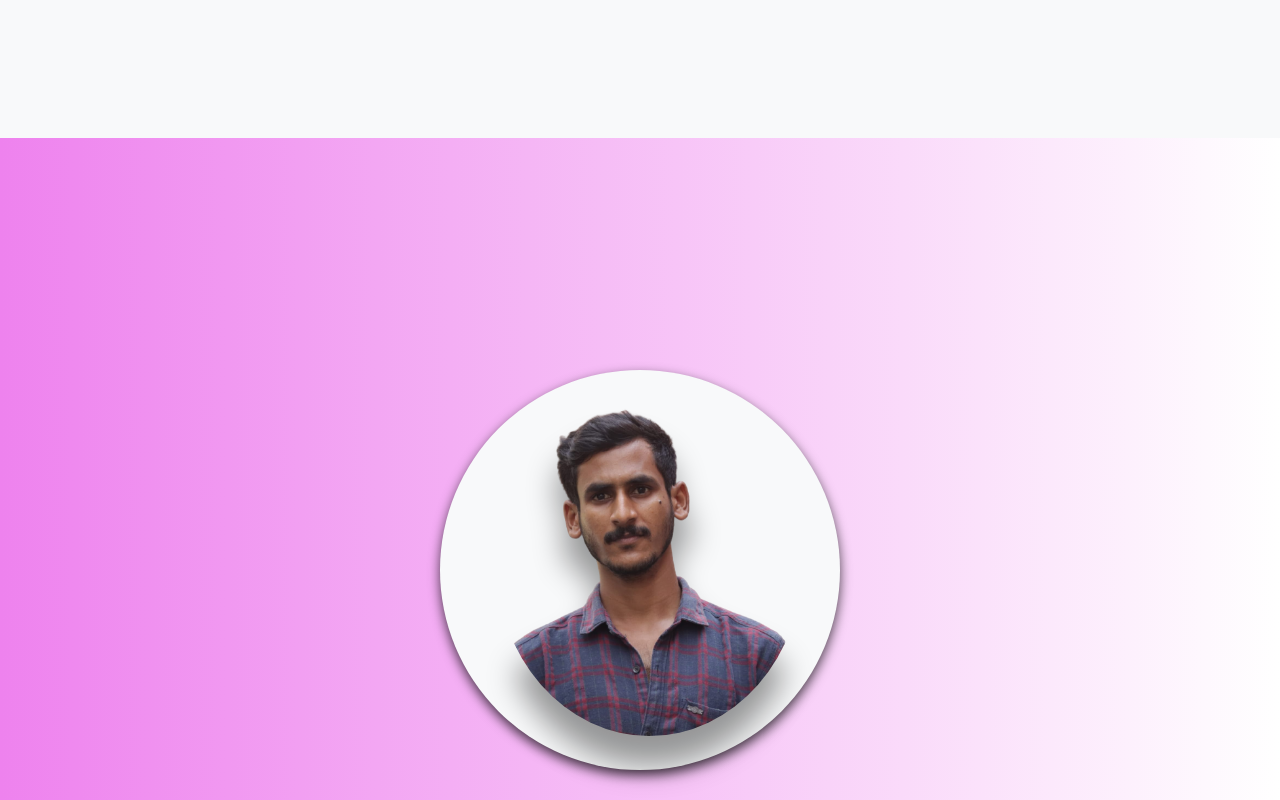
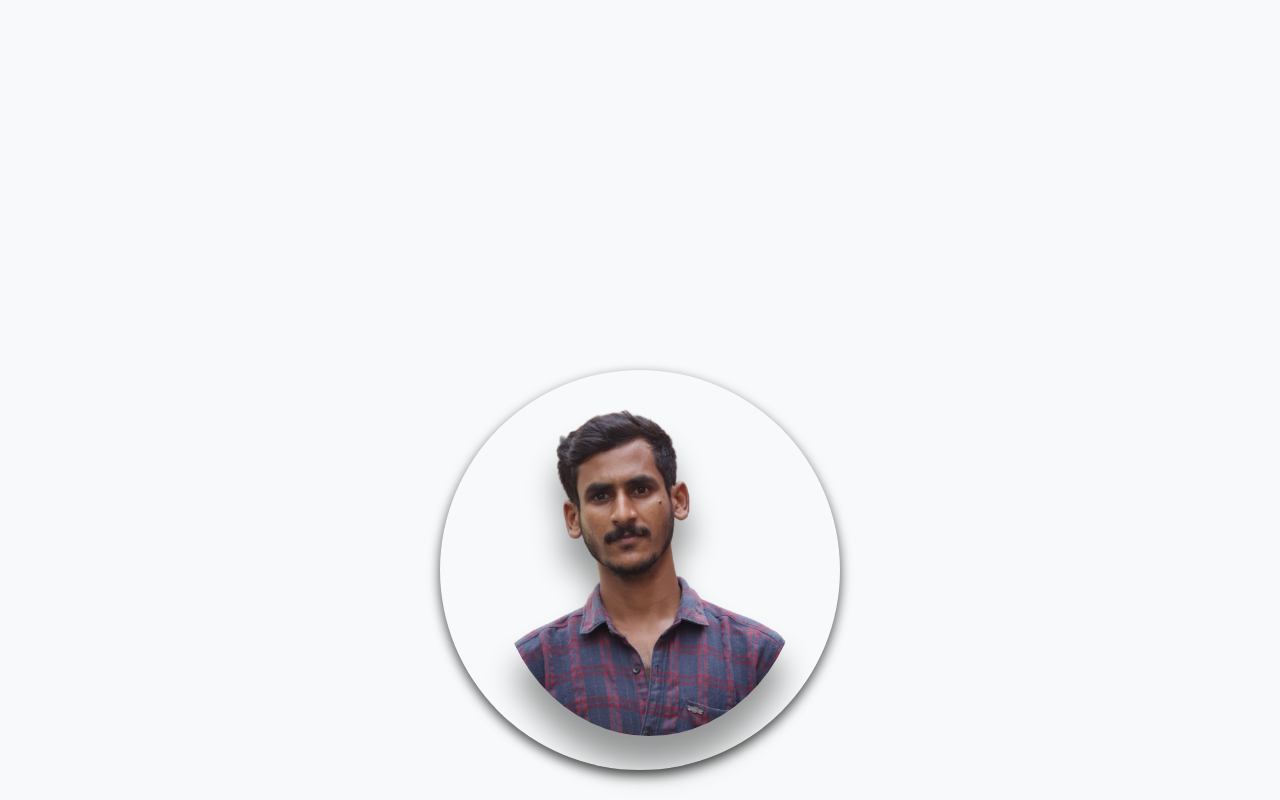
Before and after one commit to Kamarajelango/My-Portfolio-Website-org, a React (Create React App) app: page / in a window 1280 px wide. Shown: the part 760-1560 px from the top of the page. Built offline with nearby package versions, Linux system fonts and the light colour scheme; a web font is replaced by a local one.

Commit message:
non-routing

```diff
--- a/src/App.css
+++ b/src/App.css
@@ -122,7 +122,7 @@
     justify-content: center;
     align-items: center;
     display:flex ;
-    background: linear-gradient(to left,white,violet);
+    /* background: linear-gradient(to left,white,violet); */
     min-height: 100vh;
     width:100%;
     position: relative;
--- a/src/App.js
+++ b/src/App.js
@@ -1,13 +1,7 @@
 import './App.css';
 import Navigation from './Compoents/Navigation';
 import {ThemeProvider} from './Compoents/Context'
-
-
-
-
-
 function App() {
-
   return <>
     <ThemeProvider>
         <Navigation />
```
